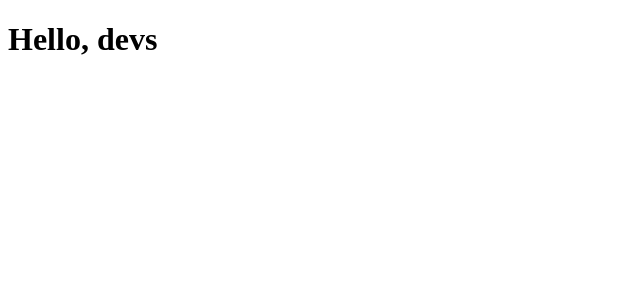
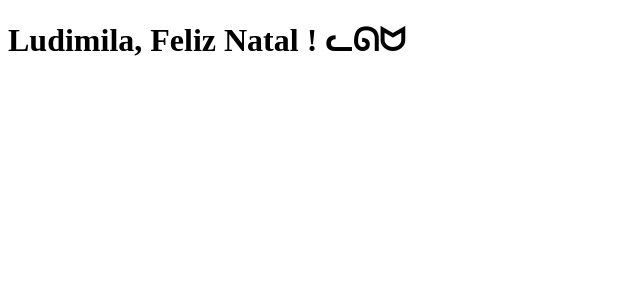
Before and after one commit to joaomarcossam/tabnews-clone, a Next.js app: page / in a window 1280 px wide. Shown: the top 300 px of the page, without its empty margins (0-640 px from the left). Built offline with nearby package versions, Linux system fonts and the light colour scheme.

Commit message:
Atualiza a mensagem no arquivo `index.js`

```diff
--- a/pages/index.js
+++ b/pages/index.js
@@ -1,5 +1,5 @@
 function Home() {
-  return <h1>Hello, devs</h1>;
+  return <h1>Ludimila, Feliz Natal ! ᓚᘏᗢ</h1>;
 }
 
 export default Home;
```
